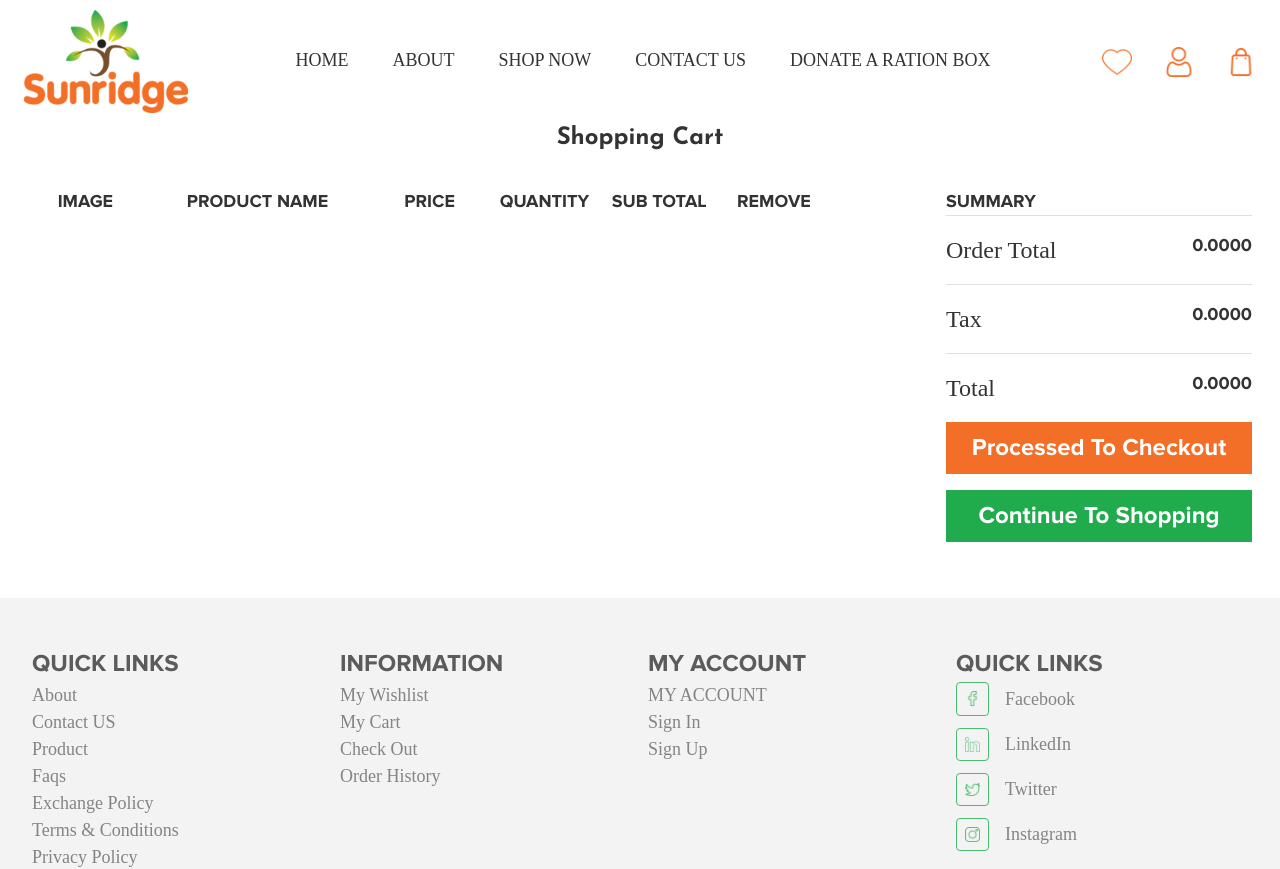
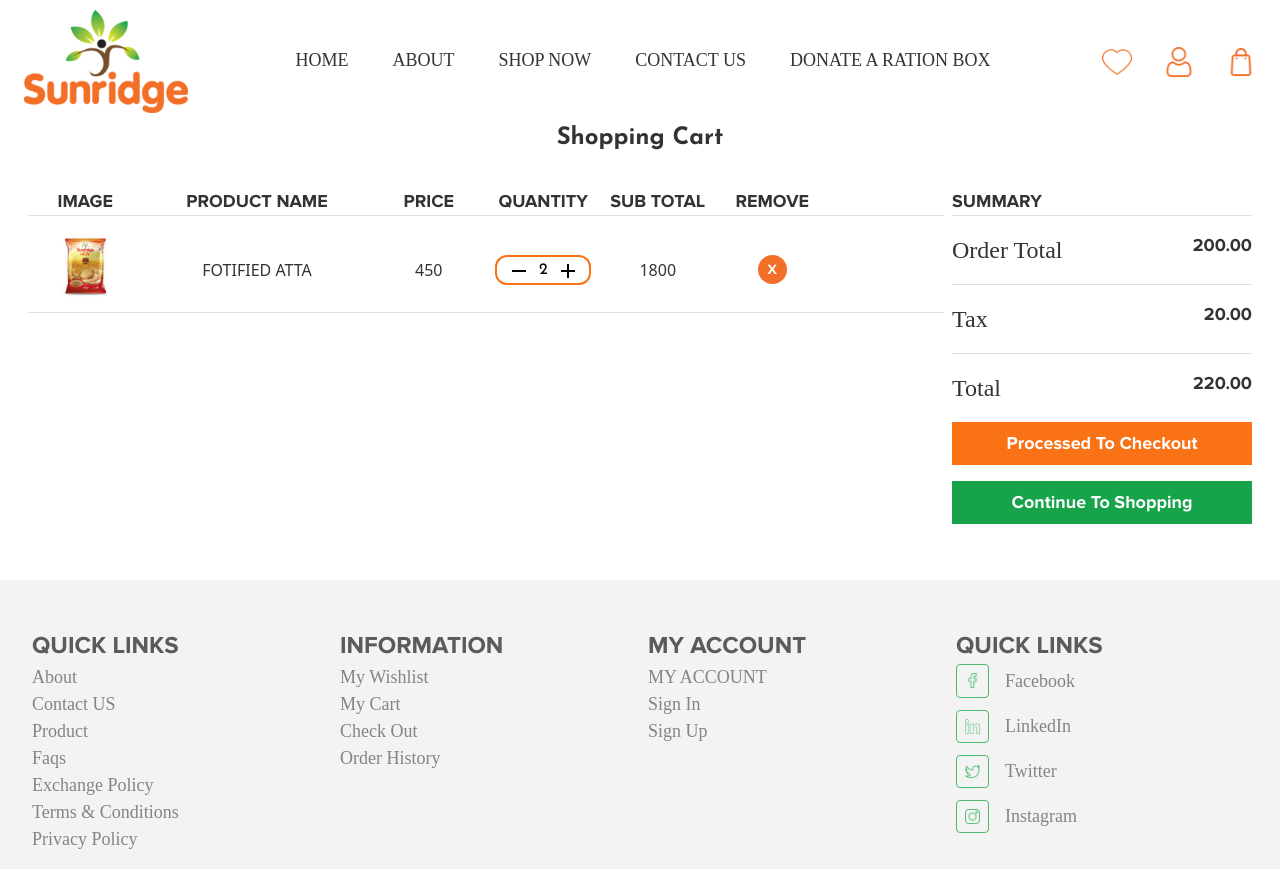
Before and after one commit to AdnanRao91/SunridgeMart, a Next.js app: page /cart-page in a window 1280 px wide. Shown: the top 869 px of the page. Built offline with nearby package versions, Linux system fonts and the light colour scheme; no server answers; sample sign-in values are in the browser's storage; a web font is replaced by a local one.

Commit message:
guid implementation

```diff
--- a/src/pages/_app.tsx
+++ b/src/pages/_app.tsx
@@ -1,12 +1,15 @@
+import { useEffect } from "react"
 import '@/styles/globals.css'
 import { useRef } from "react"
 import type { AppProps } from 'next/app'
 import Layout from '../components/Layout'
 import { SnackbarProvider } from 'notistack'
 import login from '../pages/login'
+import { TokenStorage } from "@/utils"
 export default function App({ Component, pageProps }: AppProps) {
 
   const providerRef = useRef();
+  const handleStorage = new TokenStorage
   const isLoginPage = Component === login;
   if (isLoginPage) {
     return (
@@ -16,6 +19,14 @@ export default function App({ Component, pageProps }: AppProps) {
     )
   }
 
+  useEffect(() => {
+    let guid = handleStorage.getGuid()
+    if (!guid) {
+      console.log("test")
+      handleStorage.saveGuid('1234')
+    }
+  }, [])
+
   return (
     <SnackbarProvider ref={providerRef} maxSnack={3}>
       <Layout>
--- a/src/pages/cart-page/index.js
+++ b/src/pages/cart-page/index.js
@@ -2,6 +2,7 @@ import React from 'react';
 import { useState, useEffect } from 'react';
 import { Divider } from '@mui/material';
 import withAuth from '../../HOC';
+import { Add, Remove } from '@mui/icons-material';
 
 
 function CartPage({ children }) {
@@ -15,8 +16,8 @@ function CartPage({ children }) {
 
         <div>
           <div className='card-product'>
-            <div className='grid grid-cols-8'>
-              <div className='col-span-6'>
+            <div className='grid grid-cols-12 gap-2 '>
+              <div className='col-span-9'>
                 <div className='grid grid-cols-8'>
                   <div className='col-span-1'>
                     <div className='f-18 nova-bold black-text uppercase'>
@@ -49,8 +50,44 @@ function CartPage({ children }) {
                     </div>
                   </div>
                 </div>
+                <Divider />
+                <div className='card-product py-3'>
+                  <div className='grid grid-cols-8 items-center'>
+                    <div className='col-span-1 flex justify-center'>
+                      <div className='f-18 nova-bold black-text uppercase'>
+                        <img src="/assets/home/Atta-Fortified.png" width={65} />
+                      </div>
+                    </div>
+                    <div className='col-span-2'>
+                      <div className='f-16 black-text uppercase'>
+                        Fotified Atta
+                      </div>
+                    </div>
+                    <div className='col-span-1'>
+                      <div className='f-186 black-text uppercase'>
+                        450
+                      </div>
+                    </div>
+                    <div style={{ margin: "0 auto" }} className='col-span-1 flex gap-2 border-2 border-orange-500 rounded-xl w-24 items-center justify-center mt-1'>
+                      <button><Remove /></button>
+                      <h3 className="josefin-sans-regular f-16">2</h3>
+                      <button><Add /></button>
+                    </div>
+                    <div className='col-span-1'>
+                      <div className='f-186 black-text uppercase'>
+                        1800
+                      </div>
+                    </div>
+                    <div className='col-span-1'>
+                      <div className='f-18 nova-bold black-text uppercase'>
+                        <button className="f-14 text-white bg-orange px-[0.6rem] py-1 rounded-full">X</button>
+                      </div>
+                    </div>
+                  </div>
+                  <Divider />
+                </div>
               </div>
-              <div className='col-span-2'>
+              <div className='col-span-3'>
                 <div className='total-price'>
                   <div className='f-18 nova-bold black-text uppercase text-left'>
                     Summary
@@ -61,7 +98,7 @@ function CartPage({ children }) {
                       order total
                     </div>
                     <div className='f-18 nova-bold black-text uppercase'>
-                      0.0000
+                      200.00
                     </div>
                   </div>
                   <Divider />
@@ -70,7 +107,7 @@ function CartPage({ children }) {
                       Tax
                     </div>
                     <div className='f-18 nova-bold black-text uppercase'>
-                      0.0000
+                      20.00
                     </div>
                   </div>
                   <Divider />
@@ -79,14 +116,14 @@ function CartPage({ children }) {
                       Total
                     </div>
                     <div className='f-18 nova-bold black-text uppercase'>
-                      0.0000
+                      220.00
                     </div>
                   </div>
                   <div className='btn-processed'>
-                    <button className='f-24 nova-bold bg-orange text-white w-full py-2 capitalize'>processed to checkout</button>
+                    <button className='f-18 nova-bold bg-orange-500 hover:bg-orange-600 transition text-white w-full py-2 capitalize'>processed to checkout</button>
                   </div>
                   <div className='btn-processed my-4'>
-                    <button className='f-24 nova-bold bg-green text-white w-full py-2 capitalize'>continue to shopping</button>
+                    <button className='f-18 nova-bold bg-green-600 hover:bg-green-700 text-white w-full py-2 capitalize'>continue to shopping</button>
                   </div>
                 </div>
               </div>
--- a/src/utils/index.js
+++ b/src/utils/index.js
@@ -17,6 +17,16 @@ export const MainResponse = {
 class TokenStorage {
   clearStorage() {
     window.localStorage.removeItem('token');
+  }
+
+  saveGuid(guid) {
+    window.localStorage.setItem('guid', guid);
+  }
+
+  getGuid() {
+    if (typeof window !== "undefined") {
+      return window.localStorage.getItem('guid')
+    }
   }
 
   saveToken(token) {
```
Also changed, not shown: src/data/index.js (+25 -0 lines), src/pages/wish-list/index.js (+18 -81 lines).
